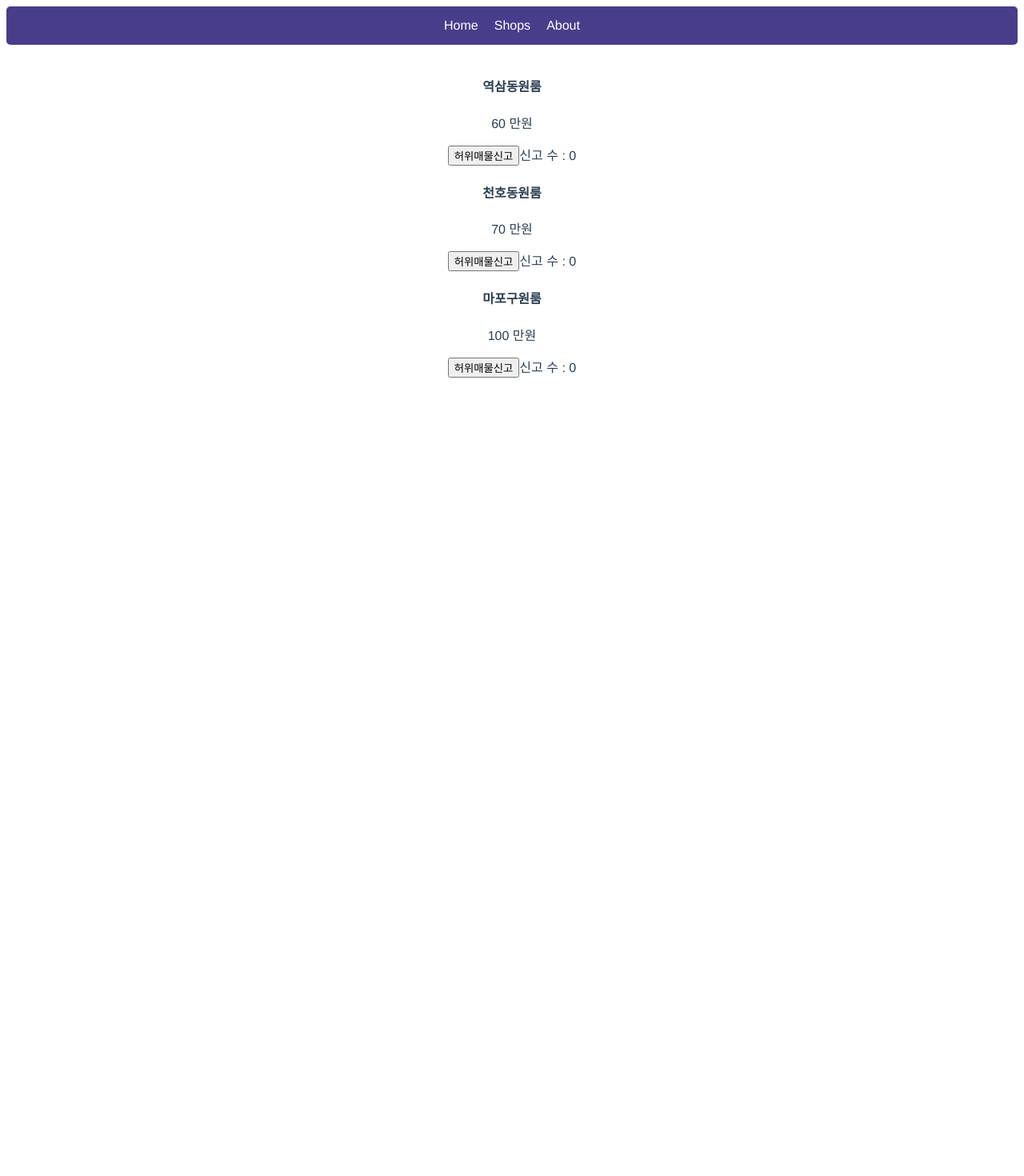
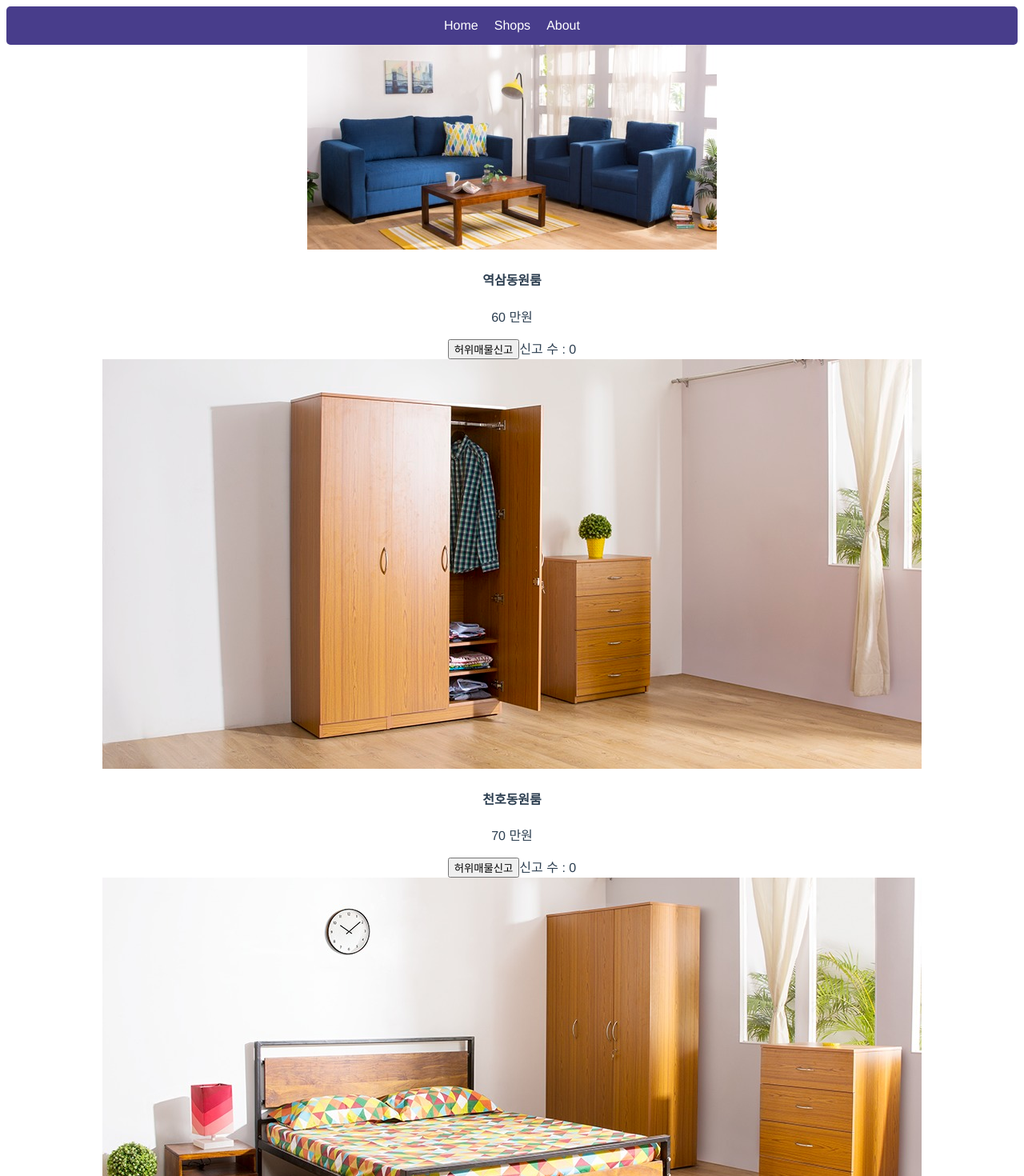
Before and after one commit to chihyeonWON/Vuedongsan, a Vue app: page / in a window 1280 px wide. Shown: the top 1470 px of the page at 80% size. Before the commit the page ends 800 px from the top, so only its background shows below. Built offline with nearby package versions, Linux system fonts and the light colour scheme.

Commit message:
Add imgs each products

```diff
--- a/src/App.vue
+++ b/src/App.vue
@@ -8,19 +8,21 @@
      -->
   </div>
    <div>
-     <img src="">
+     <img src="./assets/room0.jpg">
     <h4>{{ products[0] }}</h4>
     <p>60 만원</p>
     <button @click="reportCount[0]++">허위매물신고</button>
     <span>신고 수 : {{ reportCount[0] }}</span>
   </div>
   <div>
+    <img src="./assets/room1.jpg">
     <h4>{{ products[1] }}</h4>
     <p>70  만원</p>
     <button @click="reportCount[1]++">허위매물신고</button>
     <span>신고 수 : {{ reportCount[1] }}</span>
   </div>
   <div>
+    <img src="./assets/room2.jpg">
     <h4>{{ products[2] }}</h4>
     <p>100 만원</p>
     <button @click="reportCount[2]++">허위매물신고</button>
```
